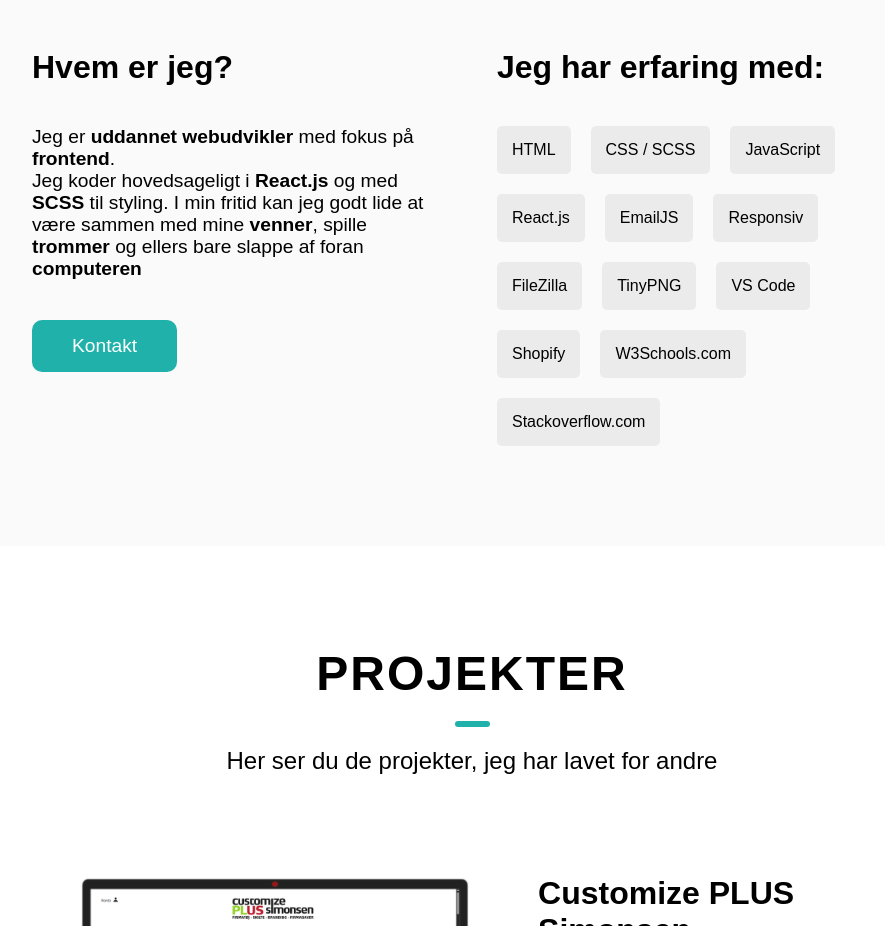
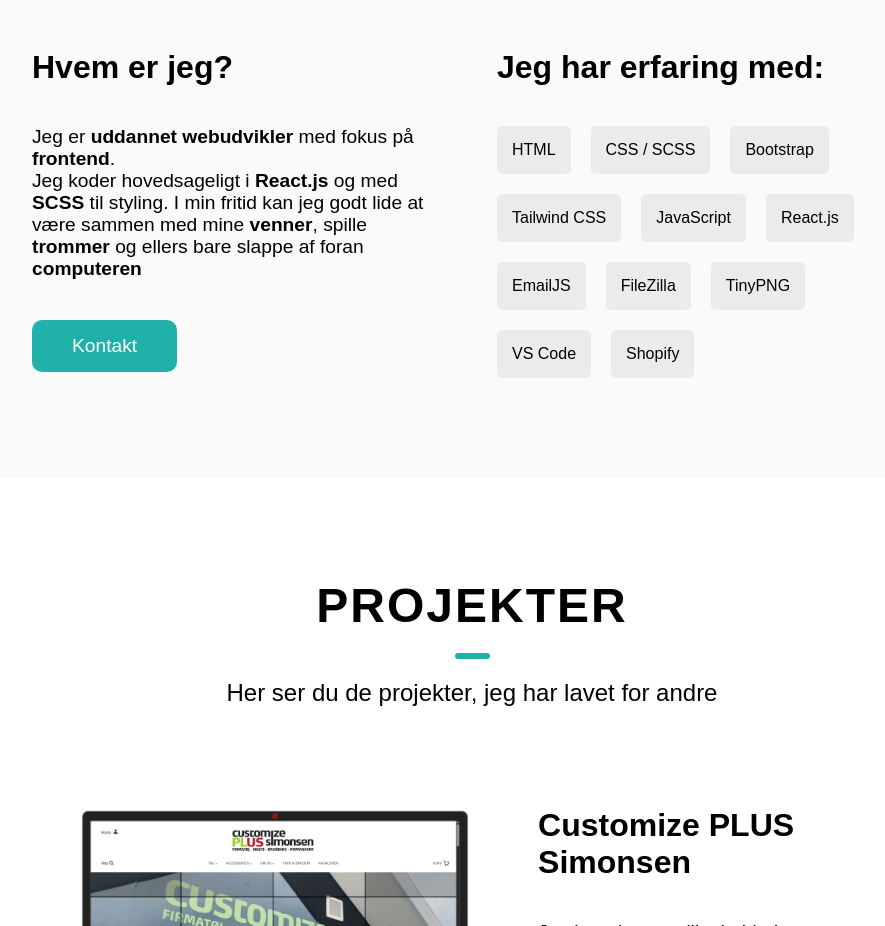
Before and after one commit to tobiasdichmann/my-portfolio, a React (Create React App) app: page / in a window 1280 px wide. Shown: the part 1080-2006 px from the top of the page, without its empty margins (168-1053 px from the left). Built offline with nearby package versions, Linux system fonts and the light colour scheme.

Commit message:
edited skills

```diff
--- a/src/pages/About.jsx
+++ b/src/pages/About.jsx
@@ -34,16 +34,15 @@ const About = () => {
           <div className="skills">
             <div>HTML</div>
             <div>CSS / SCSS</div>
+            <div>Bootstrap</div>
+            <div>Tailwind CSS</div>
             <div>JavaScript</div>
             <div>React.js</div>
             <div>EmailJS</div>
-            <div>Responsiv</div>
             <div>FileZilla</div>
             <div>TinyPNG</div>
             <div>VS Code</div>
             <div>Shopify</div>
-            <div>W3Schools.com</div>
-            <div>Stackoverflow.com</div>
           </div>
         </div>
       </div>
```
